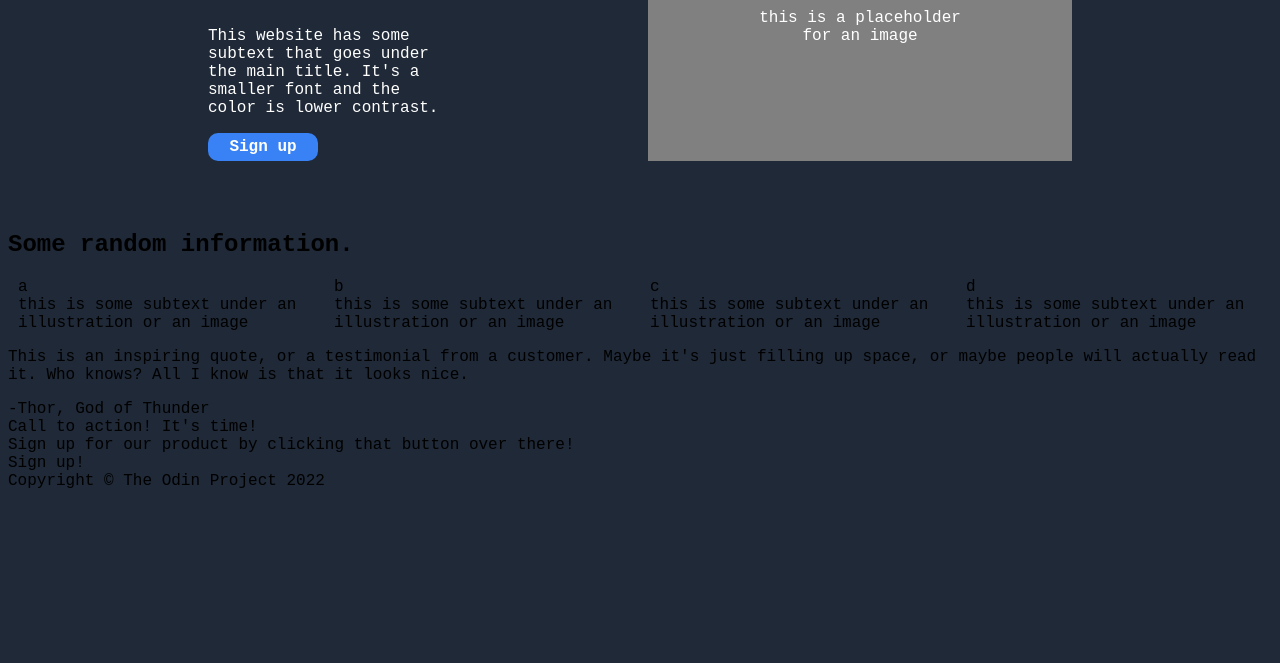
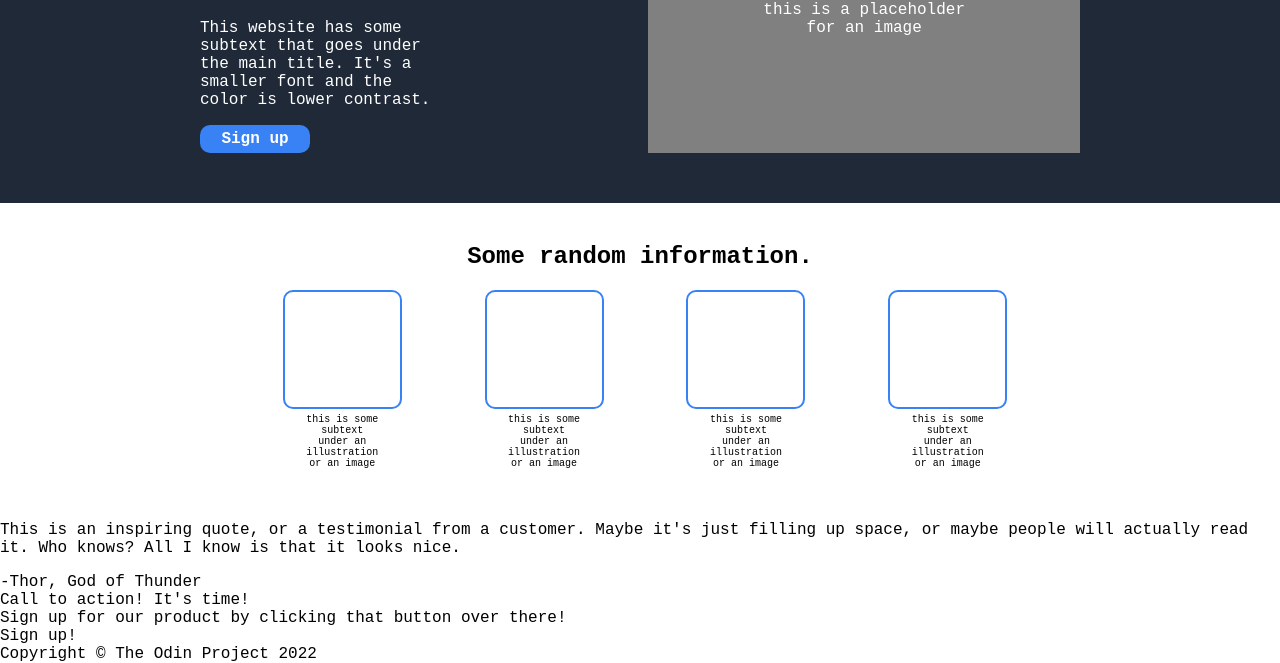
Before and after one commit to Mihave/landing-page-TOP, a plain HTML site: page index.html in a window 1280 px wide. Shown: the part 202-865 px from the top of the page. Before the commit the page ends 800 px from the top, so only its background shows below. Drawn offline with Linux system fonts and the light colour scheme.

Commit message:
Add section 2

```diff
--- a/index.html
+++ b/index.html
@@ -25,29 +25,29 @@
         <div class="placeholder1">this is a placeholder for an image</div>
     </div>
     <div class="sectiontwo">
-        <h2>Some random information.</h5>
-            <ul>
-                <li>
-                <div>a</div>
-                <div>
+        <h2>Some random information.</h2>
+            <ul class="linkstwo">
+                <li class="list2">
+                <div class="placeholder2"></div>
+                <div class="placeholder2text">
                     this is some subtext under an illustration or an image
                 </div>
                 </li>
-                <li>
-                <div>b</div>
-                <div>
+                <li class="list2">
+                <div class="placeholder2"></div>
+                <div class="placeholder2text">
                     this is some subtext under an illustration or an image
                 </div>
                 </li>
-                <li>
-                <div>c</div>
-                <div>
+                <li class="list2">
+                <div class="placeholder2"></div>
+                <div class="placeholder2text">
                     this is some subtext under an illustration or an image
                 </div>
                 </li>
-                <li>
-                <div>d</div>
-                <div>
+                <li class="list2">
+                <div class="placeholder2"></div>
+                <div class="placeholder2text">
                     this is some subtext under an illustration or an image
                 </div>
                 </li>
--- a/styles.css
+++ b/styles.css
@@ -1,6 +1,6 @@
 body {
     font-family: 'Courier New', Courier, monospace;
-    background-color: #1F2937;
+    margin: 0px;
 }
 
 .header {
@@ -26,6 +26,7 @@ a {
     display: flex;
     padding: 50px 0px;
     justify-content: space-between;
+    background-color: #1F2937;
 }
 
 h1 {
@@ -61,14 +62,49 @@ h1 {
 }
 
 .linksone {
+    display: flex;
     margin: 10px;
     color: white;
     margin-right: 200px;
 }
 
-ul {
+.sectiontwo {
+    padding: 20px 0px;
+    margin:  0px 200px;
+    justify-content: space-between;
+}
+
+.placeholder2 {
+    padding: 20px;
+    border: 2px solid #3882F6;
+    border-radius: 10px;
+    width: 75px;
+    height: 75px;
     display: flex;
-    padding: 0px;
+}
+
+.list2 {
+    display: flex;
+    flex-direction: column;
+    justify-content: center;
+    align-items: center;
+}
+
+.placeholder2text {
+    text-align: center;
+    width: 75px;
+    font-size: 10px;
+    padding-top: 5px;
+}
+
+h2 {
+    text-align: center;
+}
+
+.linkstwo {
+    display: flex;
+    padding-left: 0px;
+    justify-content: space-evenly;
 }
 
 li {
```
